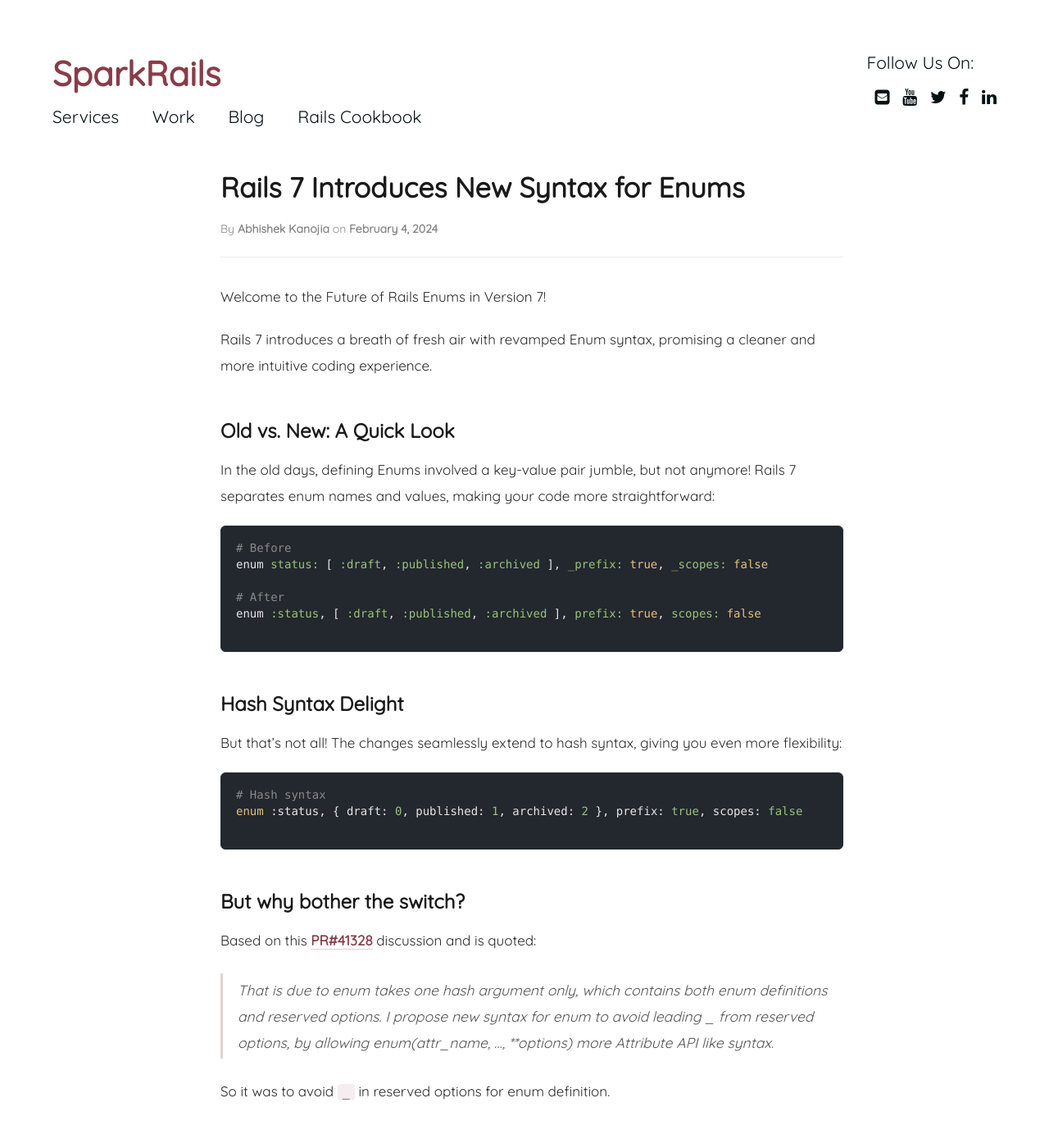
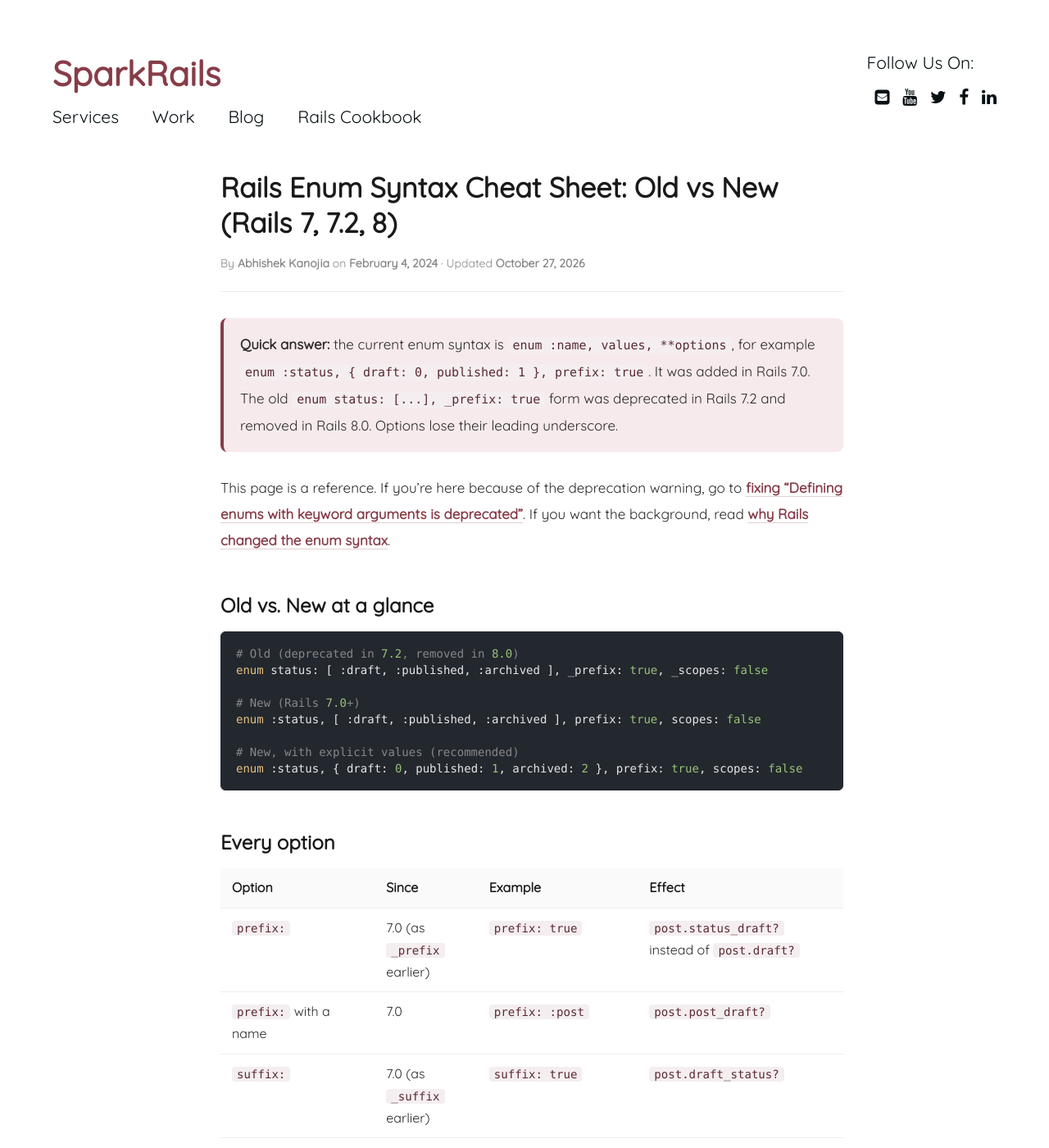
Before and after one commit to abhikanojia/abhikanojia.github.io, a Jekyll site: the page built from _posts/rails-7/2024-02-04-rails-7-enum-syntax.md, in a window 1280 px wide and 1400 px high. Shown: the whole window at 82% size. Built offline with Jekyll 4.4.1, drawn with Linux system fonts in a browser that asks for light colours; some of the changed text lies outside the part shown.

Commit message:
Refresh and differentiate the three enum posts by intent
- rails-enum-quick-guide: Rails 8 how-to (generated methods, scopes)
- rails-7-enum-syntax: options cheat sheet, old vs new
- rails-7-adds-new-enum-syntax: what enums are and why the syntax changed
Update outdated 'not yet deprecated' claims and fix 'built-in validation'.

Co-Authored-By: Claude Opus 5.5 <noreply@anthropic.com>

````diff
--- a/_posts/rails-7/2024-02-04-rails-7-adds-new-enum-syntax.md
+++ b/_posts/rails-7/2024-02-04-rails-7-adds-new-enum-syntax.md
@@ -1,22 +1,29 @@
 ---
 layout: post
-title: "Rails 7 Introduces a New Syntax for Enum"
+title: "Why Rails 7 Changed the Enum Syntax (and What It Means in Rails 8)"
 categories: "rails"
-description: "Rails 7 new introduces a new syntax to define enum, lets see what has changed since older versions of rails"
-tags: rails enums
+description: "What a Rails enum is, why Rails 7 moved to enum :name, values, and the timeline: new syntax in 7.0, old syntax deprecated in 7.2 and removed in Rails 8.0."
+tags: rails rails-7 rails-8 enums
+last_modified_at: 2026-10-27
 keywords:
-  - Rails 7 Enums Syntax, Ruby on Rails Tips
-  - Rail 7 new enum syntax, whats new in rails 7
+  - rails 7 new enum syntax
+  - why did rails change enum syntax
+  - whats new in rails 7 enum
+  - rails enum history
 ---
 
-Rails 7 introduces a new syntax for defining enum. Lets take a look what has changed.
+<div class="quick-answer" markdown="1">
+**Quick answer:** Rails 7.0 added `enum :status, [...]` because the old `enum status: [...]` packed enum definitions and options into the same Hash. Options needed awkward leading underscores (`_prefix:`) so Rails could tell them apart. The old form was deprecated in **Rails 7.2** and **removed in Rails 8.0**.
+</div>
 
 ## What is enum in Rails?
-Enum ( Enumeration ) is a datatype available in Rails, which can be used to map values to integral values in the database, which means it takes less space and provides the efficiency requires. It allows the flexiblity to query it by name, makes it even better candidate to use where you want to define multiple values of same attribute. For example, post status can be `draft` or `published`.
+An enum (enumeration) maps a set of names to values stored in the database, usually integers. Integers take less space than strings, and you still query and read values by name. It's a good fit for an attribute with a small, fixed set of values. For example, a post's status can be `draft` or `published`.
 
-## Old vs. New: A Quick Look
+For a practical walkthrough of the methods Rails generates, see the [Rails 8 enums quick guide](/rails/2024/02/01/rails-enum-quick-guide.html).
 
-In the old days, defining enum involved a key-value pair, but not anymore! Rails 7 separates enum names and values, making your code more straightforward:
+## What changed
+
+Rails 7 separates the enum name and its values:
 
 ```ruby
 # Before
@@ -24,44 +31,36 @@ enum status: [ :draft, :published, :archived ], _prefix: true, _scopes: false
 
 # After
 enum :status, [ :draft, :published, :archived ], prefix: true, scopes: false
-
 ```
 
-## Defining enum with hash syntax
-
-The changes in rails are seamlessly extends the use of hash syntax as well, lets take a look in folowing example.
+The same applies to the Hash syntax:
 
 ```ruby
-# Hash syntax
 enum :status, { draft: 0, published: 1, archived: 2 }, prefix: true, scopes: false
-
 ```
 
-## Why did they changed the enum syntax in Rails 7?
+## Why did they change the enum syntax in Rails 7?
 
-Based on the discussion on this [PR#41328](https://github.com/rails/rails/pull/41328), that is due to enum takes on hash argument only, which contains both enum definitions and reserved options. To avoid leading an underscore from reserved options as in `_prefix` for example. This new syntax was introduced.
+The discussion on [PR #41328](https://github.com/rails/rails/pull/41328){:target="_blank"} explains it:
 
-<br/>
+>
+> That is due to enum takes one hash argument only, which contains both
+> enum definitions and reserved options.
+> I propose new syntax for enum to avoid leading _ from reserved
+> options, by allowing enum(attr_name, ..., **options) more Attribute
+> API like syntax.
+
+In other words, `enum` took a single Hash. Any key could be either an enum name (`status:`) or an option (`_prefix:`), so options needed an underscore to avoid clashing with column names. The positional form, `enum(attr_name, values, **options)`, works like the Attributes API (`attribute :name, :type, **options`) and removes the ambiguity.
 
 ## Is the old enum syntax deprecated?
 
-The old way of defining an enum is not yet deprecated. Following way of defining is still valid as of Rails 7.1.3.
+Yes, as of Rails 7.2. This post originally said the old syntax was still valid, which was true up to Rails 7.1. The timeline is now:
 
-```ruby
-class Post < ApplicationRecord
-  enum status: [:draft, :published]
-end
-```
-<br/>
+- **Rails 7.0** — new positional syntax added; both forms work.
+- **Rails 7.1** — new options `validate:` and `instance_methods:`, which only work with the new syntax.
+- **Rails 7.2** — the keyword form prints `DEPRECATION WARNING: Defining enums with keyword arguments is deprecated and will be removed in Rails 8.0`.
+- **Rails 8.0** — the keyword form is removed.
 
-<mark>** Please note that the new `enum` validation options as mentioned in the</mark> [Article](/rails/2024/02/03/rails-7.1-enum-validation.html) <mark>will result in error if you try to use it with old syntax.</mark>
+If you still have old-style enums, here's [how to fix the deprecation warning](/rails-7/2024/02/13/rails-7-deprecated-enum-with-keywords-args.html). For every option in the new syntax, see the [Rails enum syntax cheat sheet](/rails/2024/02/04/rails-7-enum-syntax.html).
 
-```ruby
-class Post < ApplicationRecord
-  enum status: [:draft, :published], validate: true
-end
-
-post = Post.new
-#
-# => `raise_conflict_error`: You tried to define an enum named "status" on the model "Post", but this will generate a instance method "draft?", which is already defined by another enum. (ArgumentError)
-```
+{% include elements/post_cta.html text="Changes like this pile up when an app sits on an old Rails version. I help SaaS teams plan and ship Rails upgrades without stalling feature work." %}
--- a/_posts/rails-7/2024-02-04-rails-7-enum-syntax.md
+++ b/_posts/rails-7/2024-02-04-rails-7-enum-syntax.md
@@ -1,70 +1,78 @@
 ---
 layout: post
-title: "Rails 7 Introduces New Syntax for Enums"
+title: "Rails Enum Syntax Cheat Sheet: Old vs New (Rails 7, 7.2, 8)"
 categories: "rails"
-description: "Rails 7 introduces a breath of fresh air with revamped Enum syntax, promising a cleaner and more intuitive coding experience."
-tags: rails enums
+description: "Every Rails enum option in the positional syntax (prefix, suffix, scopes, default, validate, instance_methods) with old-to-new conversions for Rails 8."
+tags: rails rails-7 rails-8 enums
+last_modified_at: 2026-10-27
 keywords:
-  - Rails 7 Enums Syntax, Rails Enum Handling
-  - ActiveRecord Model Validation, Code Readability, Enum Methods, Rails Development Updates
-  - Enum Validation, Ruby on Rails Tips
-  - Enum Best Practices, Rails 7 Features
-  - Ruby on Rails Enhancements
-  - Enum Validation PR
+  - rails 7 enum syntax
+  - rails enum syntax
+  - rails enum options
+  - rails enum prefix suffix
+  - rails enum new syntax
 ---
 
-Welcome to the Future of Rails Enums in Version 7!
+<div class="quick-answer" markdown="1">
+**Quick answer:** the current enum syntax is `enum :name, values, **options`, for example `enum :status, { draft: 0, published: 1 }, prefix: true`. It was added in Rails 7.0. The old `enum status: [...], _prefix: true` form was deprecated in Rails 7.2 and removed in Rails 8.0. Options lose their leading underscore.
+</div>
 
-Rails 7 introduces a breath of fresh air with revamped Enum syntax, promising a cleaner and more intuitive coding experience.
+This page is a reference. If you're here because of the deprecation warning, go to [fixing "Defining enums with keyword arguments is deprecated"](/rails-7/2024/02/13/rails-7-deprecated-enum-with-keywords-args.html). If you want the background, read [why Rails changed the enum syntax](/rails/2024/02/04/rails-7-adds-new-enum-syntax.html).
 
-## Old vs. New: A Quick Look
-
-In the old days, defining Enums involved a key-value pair jumble, but not anymore! Rails 7 separates enum names and values, making your code more straightforward:
+## Old vs. New at a glance
 
 ```ruby
-# Before
+# Old (deprecated in 7.2, removed in 8.0)
 enum status: [ :draft, :published, :archived ], _prefix: true, _scopes: false
 
-# After
+# New (Rails 7.0+)
 enum :status, [ :draft, :published, :archived ], prefix: true, scopes: false
 
+# New, with explicit values (recommended)
+enum :status, { draft: 0, published: 1, archived: 2 }, prefix: true, scopes: false
 ```
 
-## Hash Syntax Delight
+## Every option
 
-But that's not all! The changes seamlessly extend to hash syntax, giving you even more flexibility:
+| Option | Since | Example | Effect |
+|---|---|---|---|
+| `prefix:` | 7.0 (as `_prefix` earlier) | `prefix: true` | `post.status_draft?` instead of `post.draft?` |
+| `prefix:` with a name | 7.0 | `prefix: :post` | `post.post_draft?` |
+| `suffix:` | 7.0 (as `_suffix` earlier) | `suffix: true` | `post.draft_status?` |
+| `scopes:` | 7.0 (as `_scopes` earlier) | `scopes: false` | No `Post.draft` / `Post.not_draft` scopes |
+| `default:` | 7.0 (as `_default` earlier) | `default: :draft` | Default value for new records |
+| `validate:` | 7.1 | `validate: true` | Invalid values add a validation error instead of raising `ArgumentError` |
+| `validate:` with options | 7.1 | `validate: { allow_nil: true }` | Validation that also allows `nil` |
+| `instance_methods:` | 7.1 | `instance_methods: false` | No `draft?` / `draft!` methods |
 
-```ruby
-# Hash syntax
-enum :status, { draft: 0, published: 1, archived: 2 }, prefix: true, scopes: false
+See [Rails enum validation](/rails/2024/02/03/rails-7.1-enum-validation.html) and [controlling enum instance methods](/rails/2024/02/05/rails-7-1-control-activerecord-enums-instance-methods.html) for the Rails 7.1 options in detail.
 
-```
-
-## But why bother the switch?
-
-Based on this [PR#41328](https://github.com/rails/rails/pull/41328) discussion and is quoted:
->
-> That is due to enum takes one hash argument only, which contains both
-> enum definitions and reserved options.
-> I propose new syntax for enum to avoid leading _ from reserved
-> options, by allowing enum(attr_name, ..., **options) more Attribute
-> API like syntax.
-
-So it was to avoid `_` in reserved options for enum definition.
-
-<br/>
-## Does it mean the older enum is deprecated?
-
-It is not yet deprecated, which means the older syntax is still valid as of Rails 7.1.3
+## Combining options
 
 ```ruby
 class Post < ApplicationRecord
-  enum status: [:draft, :published]
+  enum :status, { draft: 0, published: 1, archived: 2 },
+       prefix: true,
+       default: :draft,
+       validate: true
 end
+
+post = Post.new
+post.status_draft?   # => true
+Post.status_published  # scope
 ```
-<br/>
 
-<mark>** Please note that the new `enum` validation options as mentioned in the</mark> [Article](/rails/2024/02/03/rails-7.1-enum-validation.html) <mark>will result in error if you try to use it with old syntax.</mark>
+## String-backed enums
+
+Enums don't have to store integers. With a string column, map names to strings:
+
+```ruby
+enum :status, { draft: "draft", published: "published" }
+```
+
+## Watch out: new options don't work with the old syntax
+
+<mark>The Rails 7.1 options like `validate:` only work with the new syntax.</mark> With the old keyword syntax they are treated as another enum definition, and you get a confusing error:
 
 ```ruby
 class Post < ApplicationRecord
@@ -75,3 +83,12 @@ post = Post.new
 #
 # => `raise_conflict_error`: You tried to define an enum named "status" on the model "Post", but this will generate a instance method "draft?", which is already defined by another enum. (ArgumentError)
 ```
+
+Switch to `enum :status, [:draft, :published], validate: true` and it works.
+
+{% include elements/post_cta.html text="Enum syntax is one of dozens of small changes between Rails 6, 7 and 8. I help SaaS teams upgrade production Rails apps safely." %}
+
+## Related
+
+- [Rails 8 enums: a quick guide to methods and scopes](/rails/2024/02/01/rails-enum-quick-guide.html)
+- [8 steps before you upgrade Rails 6 to Rails 7](/rails/2026/06/19/rails-6-to-7-upgrade-checklist.html)
--- a/_posts/ruby_on_rails/2024-02-01-rails-enum-quick-guide.md
+++ b/_posts/ruby_on_rails/2024-02-01-rails-enum-quick-guide.md
@@ -1,67 +1,106 @@
 ---
 layout: post
-title: "Mastering Enums in Rails: A Quick Guide to Simplify Data Handling"
+title: "Rails 8 Enums: A Quick Guide to Syntax, Methods and Scopes"
 categories: "rails"
-tags: rails enums
-description: "A complete guide for using enums in rails, including generated methods"
+tags: rails rails-8 enums
+description: "How enums work in Rails 8: the enum :status syntax, the predicate, bang and scope methods Rails generates, validate: true, and when not to use an enum."
+last_modified_at: 2026-10-27
 keywords:
-  - Rails Enums, Ruby on Rails Development, Model Attributes
-  - Data Handling, Code Readability, Enum Methods, Database Optimization, Ruby on Rails Best Practices Code
-  - Enum Validation, Ruby on Rails Tips
-  - Rails 6.1 Features
-  - Database Storage, Ruby on Rails Quick Guide
-  - Enum Scopes, Efficient Development, Model Enums
+  - rails 8 enum
+  - rails enum
+  - rails enum methods
+  - rails enum scopes
+  - how to use enum in rails 8
 ---
 
+<div class="quick-answer" markdown="1">
+**Quick answer:** in Rails 8, declare an enum with the name as a positional argument, `enum :status, { pending: 0, in_progress: 1, completed: 2 }`, on an integer (or string) column. Rails generates `task.pending?`, `task.pending!`, the scopes `Task.pending` / `Task.not_pending`, and `Task.statuses`. The older `enum status: [...]` form no longer works in Rails 8.0 ([how to fix it](/rails-7/2024/02/13/rails-7-deprecated-enum-with-keywords-args.html)).
+</div>
 
-### Unveiling Enums in Rails
+### What an enum is
 
-Enums provide a concise method to assign symbolic names to integer values, simplifying the representation of attributes with a limited set of options.
+An enum maps a small, fixed set of named values to values stored in the database (usually integers). Your code reads `task.completed?` instead of `task.status == 2`.
 
 <br/>
 
-### Quick Implementation Steps
-- Declare Enums in Your Model:
+### Declaring an enum
+
+Start with a column for it:
 
 ```ruby
-# Define an enum in your Rails model to specify the attribute and its possible values.
-class Task < ApplicationRecord
-  enum status: [:pending, :in_progress, :completed]
+class AddStatusToTasks < ActiveRecord::Migration[8.0]
+  def change
+    add_column :tasks, :status, :integer, default: 0, null: false
+  end
 end
 ```
 
-- Tap into Enum Methods:
-  Enjoy the convenience of Enum methods like `Task.statuses`` or `Task.pending`` for seamless querying.
+Then declare the enum in the model. Prefer the Hash form, so the stored integers are explicit and don't change if someone reorders the list:
 
-- Database Magic
-Behind the scenes, Enums optimize storage by storing values as integers in the database.
+```ruby
+class Task < ApplicationRecord
+  enum :status, { pending: 0, in_progress: 1, completed: 2 }
+end
+```
 
 <br/>
 
-### Advantages of Embracing Enums
+### Methods Rails generates
 
-- ### Enhanced Readability:
-Replace integers with meaningful symbols for clearer, more readable code.
+```ruby
+task = Task.new
 
-- ### Streamlined Maintainability:
-Centralize management of attribute options as your application evolves.
+task.status          # => "pending"  (always the name, as a String)
+task.pending?        # => true
+task.in_progress!    # updates the column and saves the record
+task.completed?      # => false
 
-- ### Built-in Validation:
-Enums provide automatic validation, ensuring only valid values are assigned.
+Task.pending         # scope: WHERE status = 0
+Task.not_pending     # scope: WHERE status != 0
+Task.statuses        # => {"pending"=>0, "in_progress"=>1, "completed"=>2}
 
+Task.where(status: :completed)   # querying by name works too
+```
 
 <br/>
 
-## Quick Best Practices
+### Invalid values and validation
 
-- ### Perfect for Small, Fixed Sets:
-  Use Enums for attributes with a well-defined, limited set of options.
+By default, assigning a value that isn't in the enum raises an `ArgumentError` (`'archived' is not a valid status`). That's often a 500 error when the value comes from a form or an API. Since Rails 7.1 you can turn it into a normal validation error instead:
 
-- ### Descriptive Naming:
-  Opt for clear and descriptive Enum names to boost code readability.
+```ruby
+class Task < ApplicationRecord
+  enum :status, { pending: 0, in_progress: 1, completed: 2 }, validate: true
+end
 
-- ### Leverage Scopes:
-  Utilize built-in scopes for easy querying based on attribute values.
+task = Task.new(status: "archived")
+task.valid?            # => false
+task.errors[:status]   # => ["is not included in the list"]
+```
+
+More on this in [Rails enum validation](/rails/2024/02/03/rails-7.1-enum-validation.html).
+
+<br/>
+
+### Useful options
+
+```ruby
+enum :status, { pending: 0, completed: 1 }, prefix: true        # task.status_pending?
+enum :status, { pending: 0, completed: 1 }, scopes: false       # no Task.pending scope
+enum :status, { pending: 0, completed: 1 }, default: :pending   # default for new records
+enum :status, { pending: 0, completed: 1 }, instance_methods: false  # no pending? / pending!
+```
+
+The [Rails enum syntax cheat sheet](/rails/2024/02/04/rails-7-enum-syntax.html) covers every option with old-to-new conversions.
+
+<br/>
+
+### Best practices
+
+- **Use enums for small, fixed sets** like statuses, roles and visibility. If the list is edited by users or changes often, use a separate table.
+- **Never reorder or remove values** in an array-style enum. The stored integers are positions, so reordering silently changes the meaning of existing rows. Use the Hash form.
+- **Watch for name clashes.** Two enums on the same model can't share a value name (both would generate `active?`). Use `prefix:` or `suffix:`.
+- **Use a string column** with a string-valued hash (`{ pending: "pending" }`) when raw database values need to be readable by other tools or reports.
 
 <hr/>
 
@@ -71,4 +110,7 @@ Enums provide automatic validation, ensuring only valid values are assigned.
   <iframe width="100%" height="600" src="https://www.youtube.com/embed/xLk_-dnQ6yU" title="Mastering Rails Enums in 60 Seconds: Clean Code Magic! ✨🚀 #RubyOnRails #CodingTips" frameborder="0" allow="accelerometer; autoplay; clipboard-write; encrypted-media; gyroscope; picture-in-picture; web-share" allowfullscreen></iframe>
 </div>
 <br/>
+
+{% include elements/post_cta.html text="Upgrading to Rails 8 means fixing every old-style enum, and plenty more. I help SaaS teams plan and ship Rails upgrades on production apps." %}
+
 <hr/>
````
